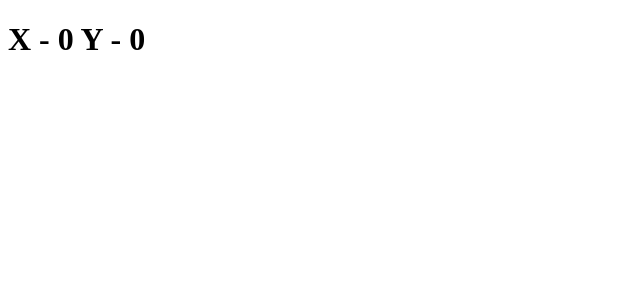
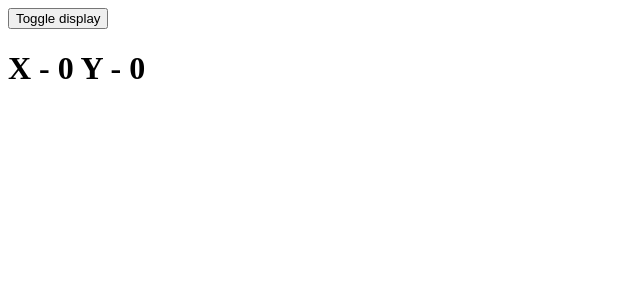
Before and after one commit to ViswaPrashanth/react-hooks-revise, a React (Create React App) app: page / in a window 1280 px wide. Shown: the top 300 px of the page, without its empty margins (0-640 px from the left). Built offline with nearby package versions, Linux system fonts and the light colour scheme.

Commit message:
useEffect with cleanup

```diff
--- a/src/components/UseEffectHookMouse.js
+++ b/src/components/UseEffectHookMouse.js
@@ -11,6 +11,11 @@ const UseEffectHookMouse = () => {
     useEffect(() =>{
         console.log('UseEffect called')
         window.addEventListener('mousemove', logMousePosition)
+
+        return () => {
+            console.log('Unmounting code')
+            window.removeEventListener('mousemove', logMousePosition)
+        }
     }, [])
   return (
     <div>
--- /dev/null
+++ b/src/components/UseEffectMouseContainer.js
@@ -0,0 +1,14 @@
+import React, {useState, useEffect} from 'react'
+import UseEffectHookMouse from './UseEffectHookMouse'
+
+const UseEffectMouseContainer = () => {
+    const [display, setDisplay] = useState(true)
+  return (
+    <div>
+        <button onClick={() => setDisplay(!display)}>Toggle display</button>
+        {display && <UseEffectHookMouse /> }
+    </div>
+  )
+}
+
+export default UseEffectMouseContainer
--- a/src/index.js
+++ b/src/index.js
@@ -5,6 +5,7 @@ import HookCounterThree from './components/HookCounterThree';
 import HookCounterTwo from './components/HookCounterTwo';
 import UseEffectHookCounterOne from './components/UseEffectHookCounterOne';
 import UseEffectHookMouse from './components/UseEffectHookMouse';
+import UseEffectMouseContainer from './components/UseEffectMouseContainer';
 
 const root = ReactDOM.createRoot(document.getElementById('root'));
 root.render(
@@ -14,6 +15,7 @@ root.render(
     {/* <HookCounterTwo /> */}
     {/* <HookCounterThree /> */}
     {/* <UseEffectHookCounterOne /> */}
-    <UseEffectHookMouse />
+    {/* <UseEffectHookMouse /> */}
+    <UseEffectMouseContainer />
   </React.StrictMode>
 );
```
